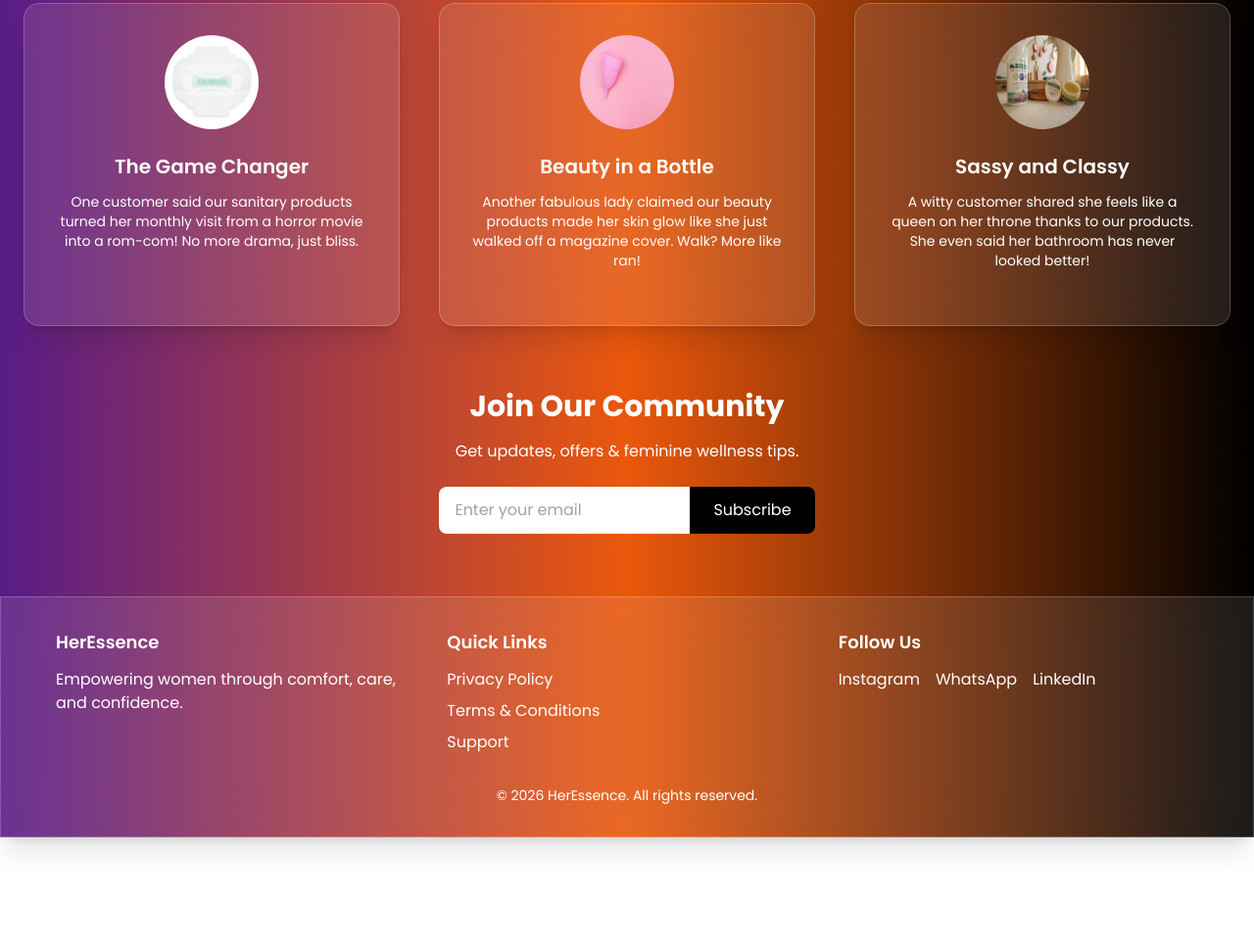
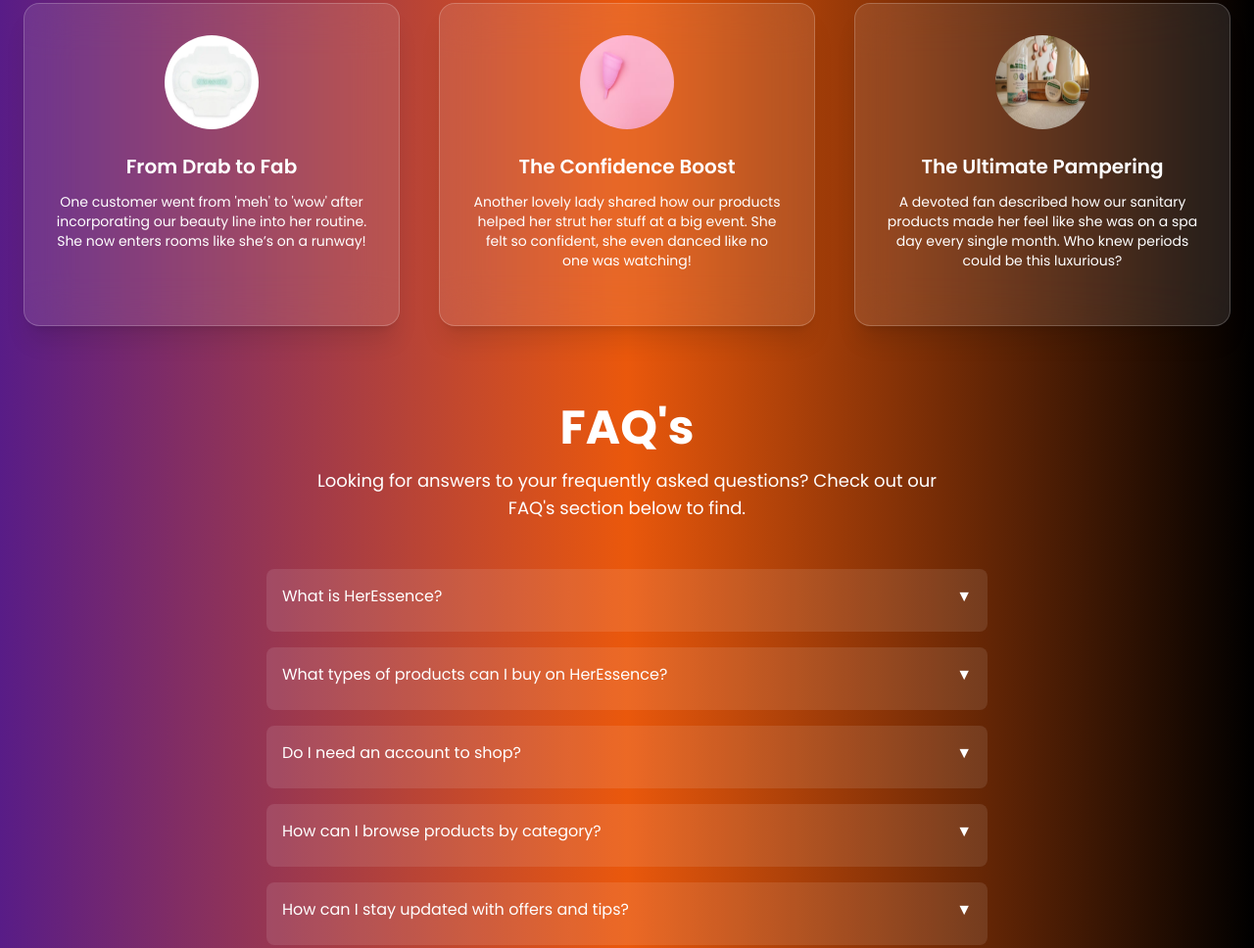
Before and after one commit to Cynthy15/E-Commerce, a plain HTML site: page index.html in a window 1280 px wide. Shown: the part 3313-4281 px from the top of the page at 98% size. Before the commit the page ends 4168 px from the top, so only its background shows below. Drawn offline with nearby package versions, Linux system fonts and the light colour scheme.

Commit message:
Adding FAQ'S

```diff
--- a/index.html
+++ b/index.html
@@ -230,24 +230,92 @@
 
       <div class="relative rounded-2xl p-8 backdrop-blur-xl bg-white/10 border border-white/20 shadow-xl hover:shadow-2xl transition transform hover:-translate-y-2 text-white">
         <img src="pads.webp" alt="Pads" class="mb-6 rounded-full w-24 h-24 mx-auto">
-        <h4 class="text-xl font-semibold mb-3 text-center"> The Game Changer </h4>
-        <p class="text-sm mb-6 text-center">One customer said our sanitary products turned her monthly visit from a horror movie into a rom-com! No more drama, just bliss.</p>
+        <h4 class="text-xl font-semibold mb-3 text-center"> From Drab to Fab </h4>
+        <p class="text-sm mb-6 text-center">One customer went from 'meh' to 'wow' after incorporating our beauty line into her routine. She now enters rooms like she’s on a runway!</p>
       </div>
 
       <div class="relative rounded-2xl p-8 backdrop-blur-xl bg-white/10 border border-white/20 shadow-xl hover:shadow-2xl transition transform hover:-translate-y-2 text-white">
         <img src="mc.avif" alt="Cup" class="mb-6 rounded-full w-24 h-24 mx-auto">
-        <h4 class="text-xl font-semibold mb-3 text-center"> Beauty in a Bottle </h4>
-        <p class="text-sm mb-6 text-center">Another fabulous lady claimed our beauty products made her skin glow like she just walked off a magazine cover. Walk? More like ran!</p>
+        <h4 class="text-xl font-semibold mb-3 text-center"> The Confidence Boost </h4>
+        <p class="text-sm mb-6 text-center"> Another lovely lady shared how our products helped her strut her stuff at a big event. She felt so confident, she even danced like no one was watching! </p>
       </div>
 
       <div class="relative rounded-2xl p-8 backdrop-blur-xl bg-white/10 border border-white/20 shadow-xl hover:shadow-2xl transition transform hover:-translate-y-2 text-white">
         <img src="wipes.avif" alt="Wipes" class="mb-6 rounded-full w-24 h-24 mx-auto">
-        <h4 class="text-xl font-semibold mb-3 text-center">Sassy and Classy</h4>
-        <p class="text-sm mb-6 text-center">A witty customer shared she feels like a queen on her throne thanks to our products. She even said her bathroom has never looked better!</p>
+        <h4 class="text-xl font-semibold mb-3 text-center"> The Ultimate Pampering </h4>
+        <p class="text-sm mb-6 text-center"> A devoted fan described how our sanitary products made her feel like she was on a spa day every single month. Who knew periods could be this luxurious? </p>
       </div>
 
     </div>
   </div>
+</section>
+
+<!-- Faqs-->
+<section class="text-white flex flex-col items-center py-20 ">
+
+  <h3 class="text-5xl font-bold mb-4">FAQ's</h3>
+  <p class="text-center text-lg mb-12 max-w-2xl">
+    Looking for answers to your frequently asked questions? Check out our FAQ's section below to find.
+  </p>
+
+  <div class="w-full max-w-3xl space-y-4 px-4">
+
+    <div class="accordion-item group bg-white/10 rounded-lg p-4 cursor-pointer transition hover:bg-white/20">
+      <div class="accordion-header flex justify-between items-center">
+        <span>What is HerEssence?</span>
+        <span class="accordion-icon">▼</span>
+      </div>
+      <div class="accordion-content mt-2 text-white/90 max-h-0 overflow-hidden transition-all duration-300 group-hover:max-h-40">
+        HerEssence is an online shop offering feminine care and wellness products designed for comfort, confidence, and everyday use.
+        The store features products like organic sanitary pads, menstrual cups, and feminine wipes.
+      </div>
+    </div>
+
+    <div class="accordion-item group bg-white/10 rounded-lg p-4 cursor-pointer transition hover:bg-white/20">
+      <div class="accordion-header flex justify-between items-center">
+        <span>What types of products can I buy on HerEssence?</span>
+        <span class="accordion-icon">▼</span>
+      </div>
+      <div class="accordion-content mt-2 text-white/90 max-h-0 overflow-hidden transition-all duration-300 group-hover:max-h-40">
+        You can purchase a variety of feminine care products including:<br>
+        Organic Sanitary Pads – breathable and eco‑friendly.<br>
+        Menstrual Cup – reusable, medical‑grade silicone.<br>
+        Feminine Wipes – gentle and pH‑balanced for freshness.<br>
+      </div>
+    </div>
+
+    <div class="accordion-item group bg-white/10 rounded-lg p-4 cursor-pointer transition hover:bg-white/20">
+      <div class="accordion-header flex justify-between items-center">
+        <span>Do I need an account to shop?</span>
+        <span class="accordion-icon">▼</span>
+      </div>
+      <div class="accordion-content mt-2 text-white/90 max-h-0 overflow-hidden transition-all duration-300 group-hover:max-h-40">
+        Yes, you can Sign In if you already have an account or Sign Up to create one before making purchases.
+      </div>
+    </div>
+
+    <div class="accordion-item group bg-white/10 rounded-lg p-4 cursor-pointer transition hover:bg-white/20">
+      <div class="accordion-header flex justify-between items-center">
+        <span>How can I browse products by category?</span>
+        <span class="accordion-icon">▼</span>
+      </div>
+      <div class="accordion-content mt-2 text-white/90 max-h-0 overflow-hidden transition-all duration-300 group-hover:max-h-40">
+        The website has a “Categories” section where you can explore products grouped under themes like Sanitary pads, Beauty products, and MakeUp to find items tailored to your needs.
+      </div>
+    </div>
+
+    <div class="accordion-item group bg-white/10 rounded-lg p-4 cursor-pointer transition hover:bg-white/20">
+      <div class="accordion-header flex justify-between items-center">
+        <span>How can I stay updated with offers and tips?</span>
+        <span class="accordion-icon">▼</span>
+      </div>
+      <div class="accordion-content mt-2 text-white/90 max-h-0 overflow-hidden transition-all duration-300 group-hover:max-h-40">
+        You can Subscribe to HerEssence to receive updates, special offers, and feminine wellness tips via their newsletter.
+      </div>
+    </div>
+
+  </div>
+
 </section>
 
 <!-- contact us  -->
```
